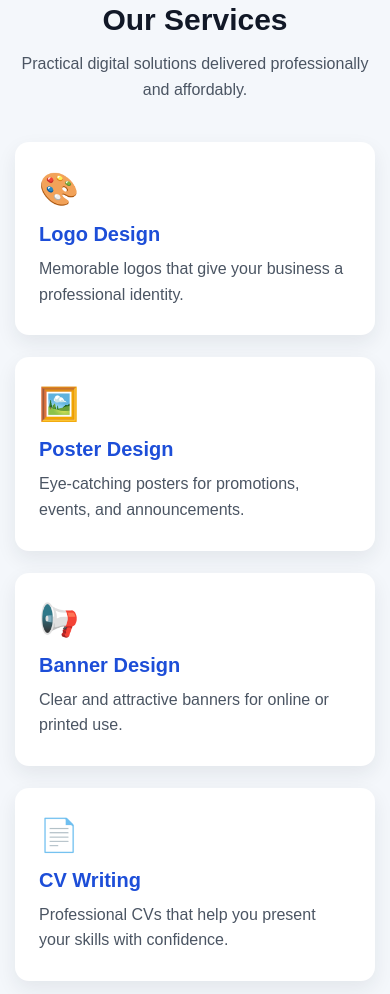
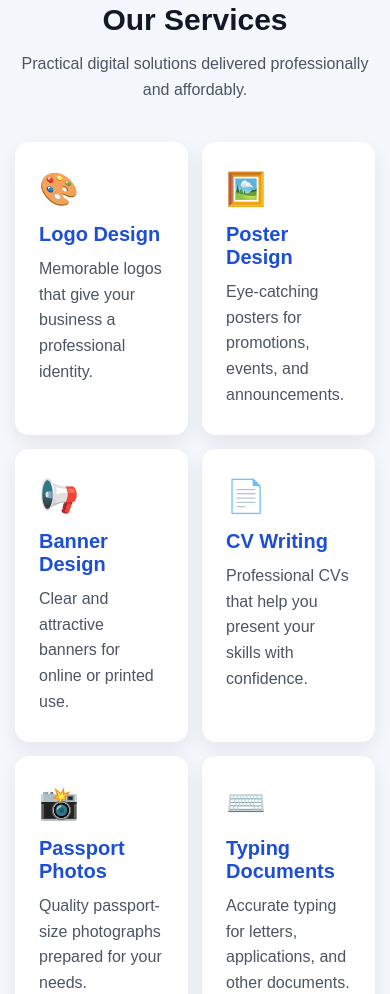
Before and after one commit to mohamudbi065-cmd/bishar-digital-studio, a plain HTML site: page index.html in a window 390 px wide. Shown: the part 1006-2000 px from the top of the page. Drawn offline with Linux system fonts and the light colour scheme.

Commit message:
Refactor CSS for layout and styling improvements

```diff
--- a/style.css
+++ b/style.css
@@ -148,7 +148,7 @@ main {
   }
 
   #hero {
-    flex-direction: column-reverse;
+  flex-direction: column;
     gap: 30px;
     padding: 35px 25px;
     text-align: center;
@@ -241,6 +241,7 @@ main {
   margin: 0;
 }
 
+
 /* Service cards on smaller screens */
 @media (max-width: 850px) {
   .service-grid {
@@ -248,6 +249,7 @@ main {
   }
 }
 
+/* Mobile layout for business services and cybersecurity lessons */
 @media (max-width: 550px) {
   #services {
     padding-top: 60px;
@@ -257,10 +259,13 @@ main {
     font-size: 30px;
   }
 
-  .service-grid {
-    grid-template-columns: 1fr;
+  #services .service-grid,
+  #cybersecurity .service-grid {
+    grid-template-columns: repeat(2, minmax(0, 1fr));
+    gap: 14px;
   }
 }
+
 /* About section */
 #about {
   display: flex;
```
